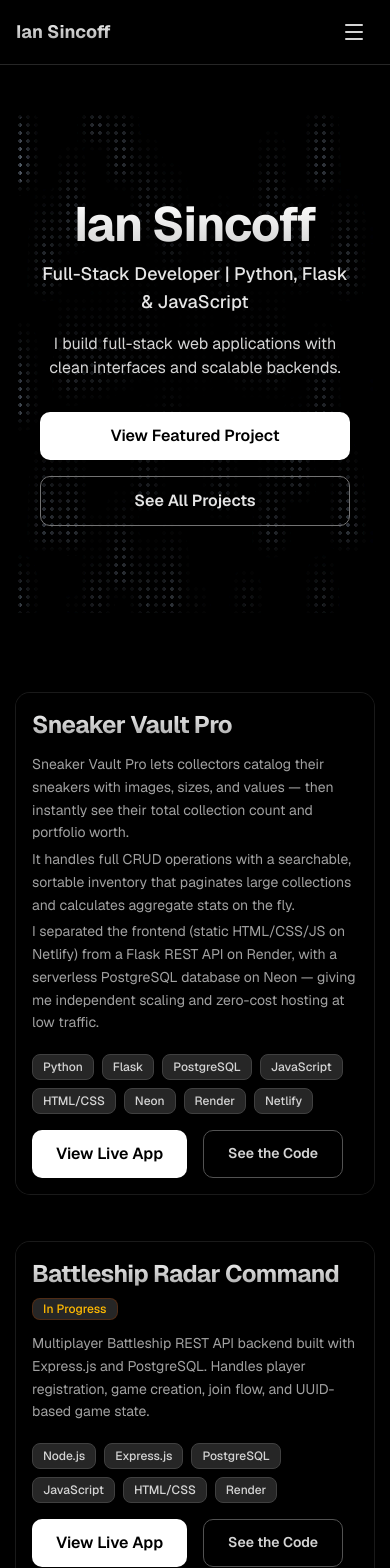
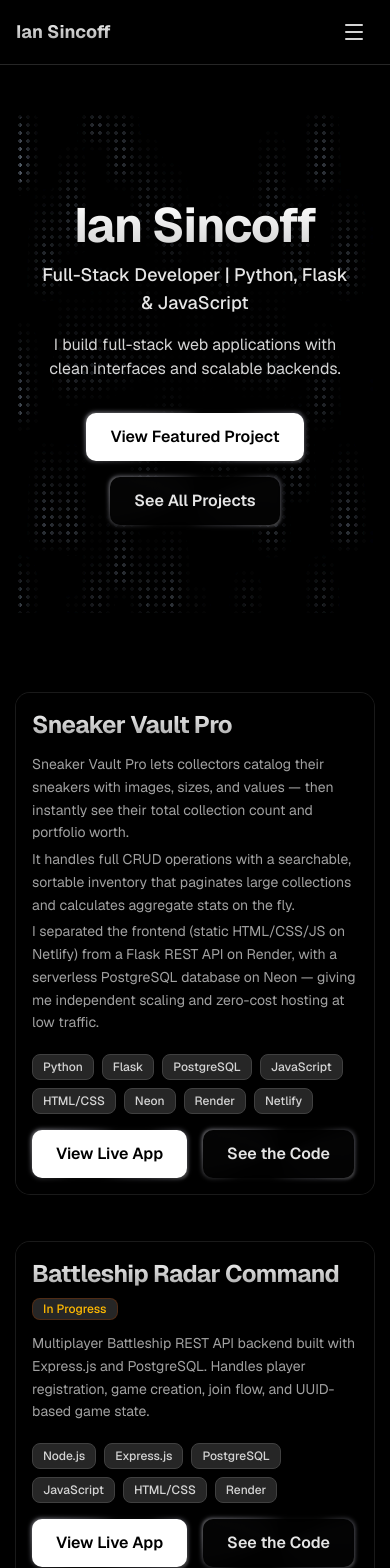
Before and after one commit to sincoff/Portfolio, a Next.js app: page / in a window 390 px wide. Shown: the top 1568 px of the page. Built offline with nearby package versions, Linux system fonts and the light colour scheme.

Commit message:
ui changes

```diff
--- a/src/components/Hero.tsx
+++ b/src/components/Hero.tsx
@@ -1,6 +1,7 @@
 "use client";
 
 import { FallingPattern } from "@/components/falling-pattern";
+import { GlowingBorder } from "@/components/ui/glowing-border";
 
 export function Hero() {
   return (
@@ -23,20 +24,17 @@ export function Hero() {
           <p className="mt-4 text-neutral-300 max-w-lg mx-auto">
             I build full-stack web applications with clean interfaces and scalable backends.
           </p>
-          <div className="flex flex-col sm:flex-row gap-4 mt-8 justify-center">
+          <div className="flex flex-col sm:flex-row gap-4 mt-8 justify-center items-center">
             <a
               href="https://sneaker-manager.xyz"
               target="_blank"
               rel="noopener noreferrer"
-              className="px-8 py-3 bg-white text-black font-semibold rounded-lg hover:bg-neutral-200 transition text-center"
+              className="inline-block"
             >
-              View Featured Project
+              <GlowingBorder variant="primary">View Featured Project</GlowingBorder>
             </a>
-            <a
-              href="#projects"
-              className="px-8 py-3 border border-neutral-500 text-neutral-200 font-semibold rounded-lg hover:border-neutral-400 hover:text-white transition text-center"
-            >
-              See All Projects
+            <a href="#projects" className="inline-block">
+              <GlowingBorder variant="secondary">See All Projects</GlowingBorder>
             </a>
           </div>
         </div>
--- a/src/components/ProjectCard.tsx
+++ b/src/components/ProjectCard.tsx
@@ -1,4 +1,5 @@
 import { Card, CardContent, CardHeader } from "@/components/ui/card";
+import { GlowingBorder } from "@/components/ui/glowing-border";
 import { cn } from "@/lib/utils";
 
 interface TechBadgeProps {
@@ -62,21 +63,11 @@ export function SoloProjectCard({
         </div>
       </CardHeader>
       <CardContent className="flex flex-wrap gap-4 pt-0">
-        <a
-          href={liveUrl}
-          target="_blank"
-          rel="noopener noreferrer"
-          className="px-6 py-3 bg-white text-black font-semibold rounded-lg hover:bg-neutral-200 transition text-base"
-        >
-          View Live App
+        <a href={liveUrl} target="_blank" rel="noopener noreferrer" className="inline-block">
+          <GlowingBorder variant="primary">View Live App</GlowingBorder>
         </a>
-        <a
-          href={codeUrl}
-          target="_blank"
-          rel="noopener noreferrer"
-          className="px-6 py-3 border border-neutral-600 text-neutral-300 font-semibold rounded-lg hover:border-neutral-400 transition"
-        >
-          See the Code
+        <a href={codeUrl} target="_blank" rel="noopener noreferrer" className="inline-block">
+          <GlowingBorder variant="secondary">See the Code</GlowingBorder>
         </a>
       </CardContent>
     </ProjectCard>
@@ -130,17 +121,17 @@ export function TeamProjectCard() {
           href="https://finalproject3750.onrender.com"
           target="_blank"
           rel="noopener noreferrer"
-          className="px-6 py-3 bg-white text-black font-semibold rounded-lg hover:bg-neutral-200 transition text-base"
+          className="inline-block"
         >
-          View Live App
+          <GlowingBorder variant="primary">View Live App</GlowingBorder>
         </a>
         <a
           href="https://github.com/sincoff/FINALPROJECT3750"
           target="_blank"
           rel="noopener noreferrer"
-          className="px-6 py-3 border border-neutral-600 text-neutral-300 font-semibold rounded-lg hover:border-neutral-400 transition"
+          className="inline-block"
         >
-          See the Code
+          <GlowingBorder variant="secondary">See the Code</GlowingBorder>
         </a>
       </CardContent>
     </ProjectCard>
--- /dev/null
+++ b/src/components/ui/glowing-border.tsx
@@ -0,0 +1,50 @@
+"use client";
+
+import { cn } from "@/lib/utils";
+
+interface GlowingBorderProps {
+  children: React.ReactNode;
+  className?: string;
+  /** "primary" = white fill, "secondary" = outlined */
+  variant?: "primary" | "secondary";
+}
+
+export function GlowingBorder({
+  children,
+  className,
+  variant = "secondary",
+}: GlowingBorderProps) {
+  const isPrimary = variant === "primary";
+  return (
+    <span
+      className={cn(
+        "relative inline-flex items-center justify-center group",
+        className
+      )}
+    >
+      {/* Outer glow - animates on hover */}
+      <span
+        className="absolute -inset-[1px] z-0 overflow-hidden rounded-lg blur-[2px]
+          before:absolute before:z-[-2] before:size-[400px] before:top-1/2 before:left-1/2 before:-translate-x-1/2 before:-translate-y-1/2 before:bg-no-repeat before:rotate-[60deg]
+          before:bg-[conic-gradient(#0a0a0a,#52525b_5%,#0a0a0a_38%,#0a0a0a_50%,#71717a_60%,#0a0a0a_87%)]
+          before:transition-all before:duration-1000 group-hover:before:rotate-[-60deg]"
+      />
+      <span
+        className="absolute -inset-[0.5px] z-0 overflow-hidden rounded-[7px] blur-[1px]
+          before:absolute before:z-[-2] before:size-[300px] before:top-1/2 before:left-1/2 before:-translate-x-1/2 before:-translate-y-1/2 before:bg-no-repeat before:rotate-[80deg]
+          before:bg-[conic-gradient(rgba(0,0,0,0),#404040,rgba(0,0,0,0)_12%,rgba(0,0,0,0)_48%,#525252,rgba(0,0,0,0)_62%)]
+          before:transition-all before:duration-1000 group-hover:before:rotate-[-100deg]"
+      />
+      <span
+        className={cn(
+          "relative z-10 rounded-lg px-6 py-3 font-semibold text-base transition",
+          isPrimary
+            ? "bg-white text-black hover:bg-neutral-200"
+            : "bg-black/95 text-neutral-200 hover:text-white"
+        )}
+      >
+        {children}
+      </span>
+    </span>
+  );
+}
```
Also changed, not shown: src/components/animated-glowing-search-bar.tsx (added, +77 -0 lines).
